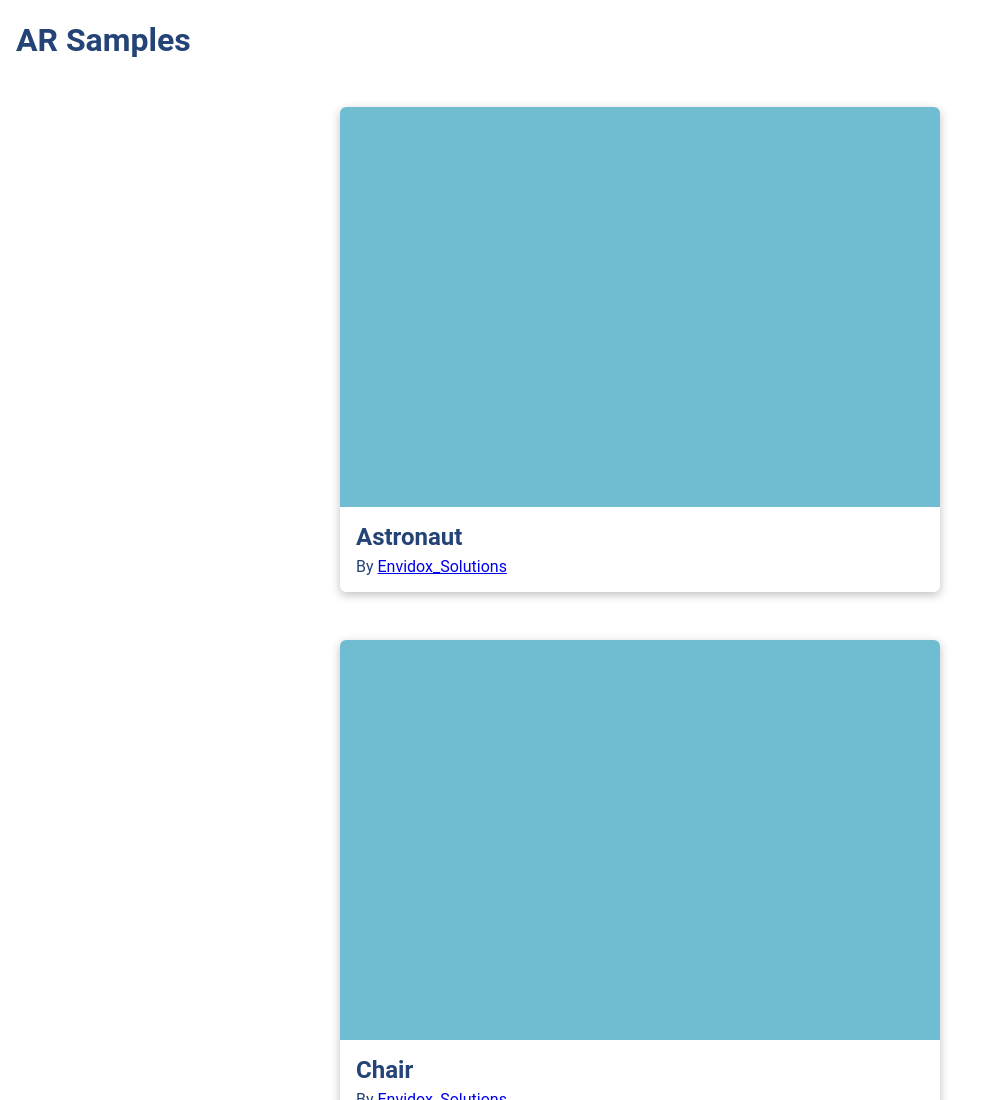
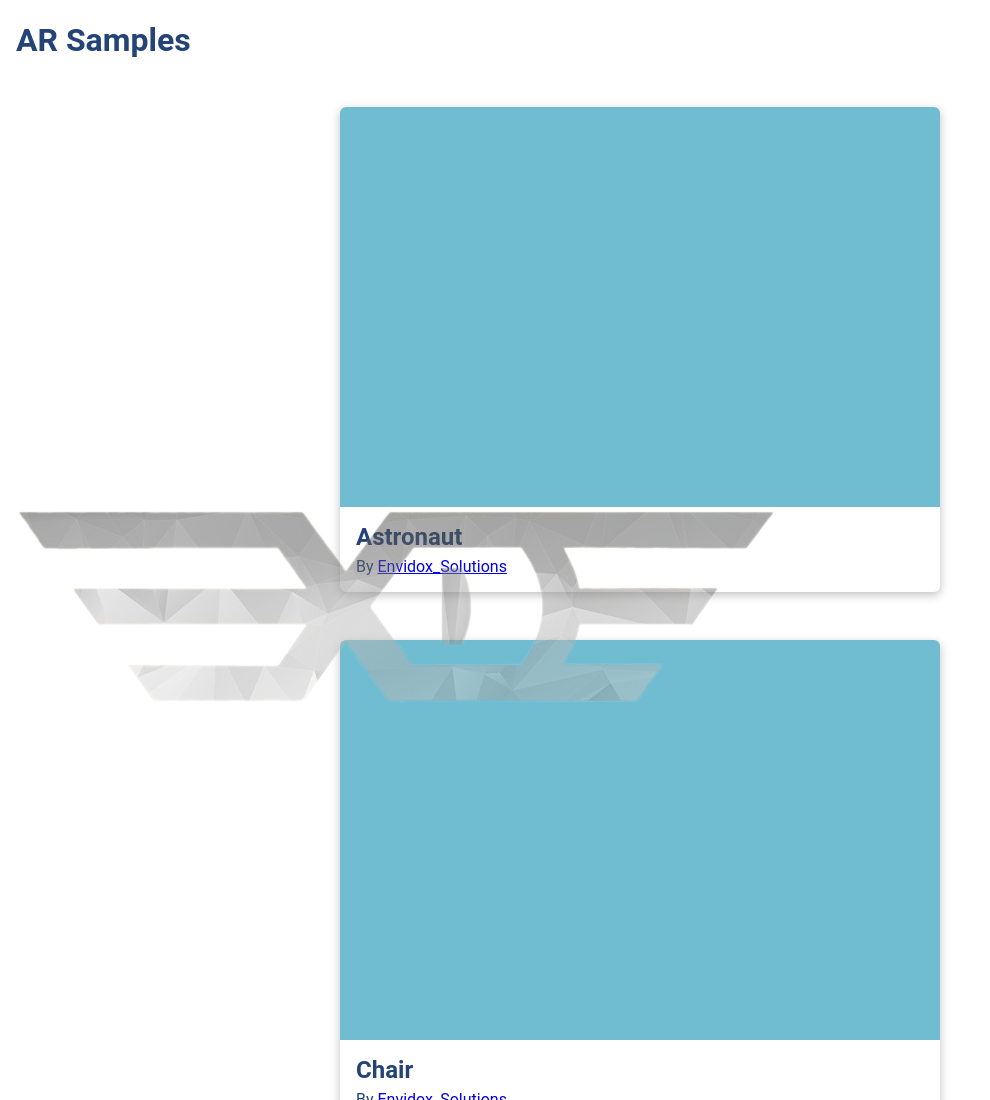
Before and after one commit to Envidox-Solutions/EnvidoxAR, a plain HTML site: page index.html in a window 1280 px wide. Shown: the top 1100 px of the page, without its empty margins (0-990 px from the left). Drawn offline with nearby package versions, Linux system fonts and the light colour scheme; a script that the page names is missing.

Commit message:
Update index.html

```diff
--- a/index.html
+++ b/index.html
@@ -31,6 +31,18 @@
           width: 200px;
           height: 100px;
       }
+
+      model-viewer::part(viewer-controls) {
+            position: relative;
+        }
+
+        .watermark {
+            position: absolute;
+            bottom: 10px;
+            left: 10px;
+            opacity: 0.5; /* Adjust opacity as needed */
+        }
+
   </style>
 
 	<h1>AR Samples </h1>
@@ -60,6 +72,7 @@
       </span>
 
     </section>
+    <img class="watermark" src="Envidox Logo.png" alt="Watermark">
 
   </div>
 
```
